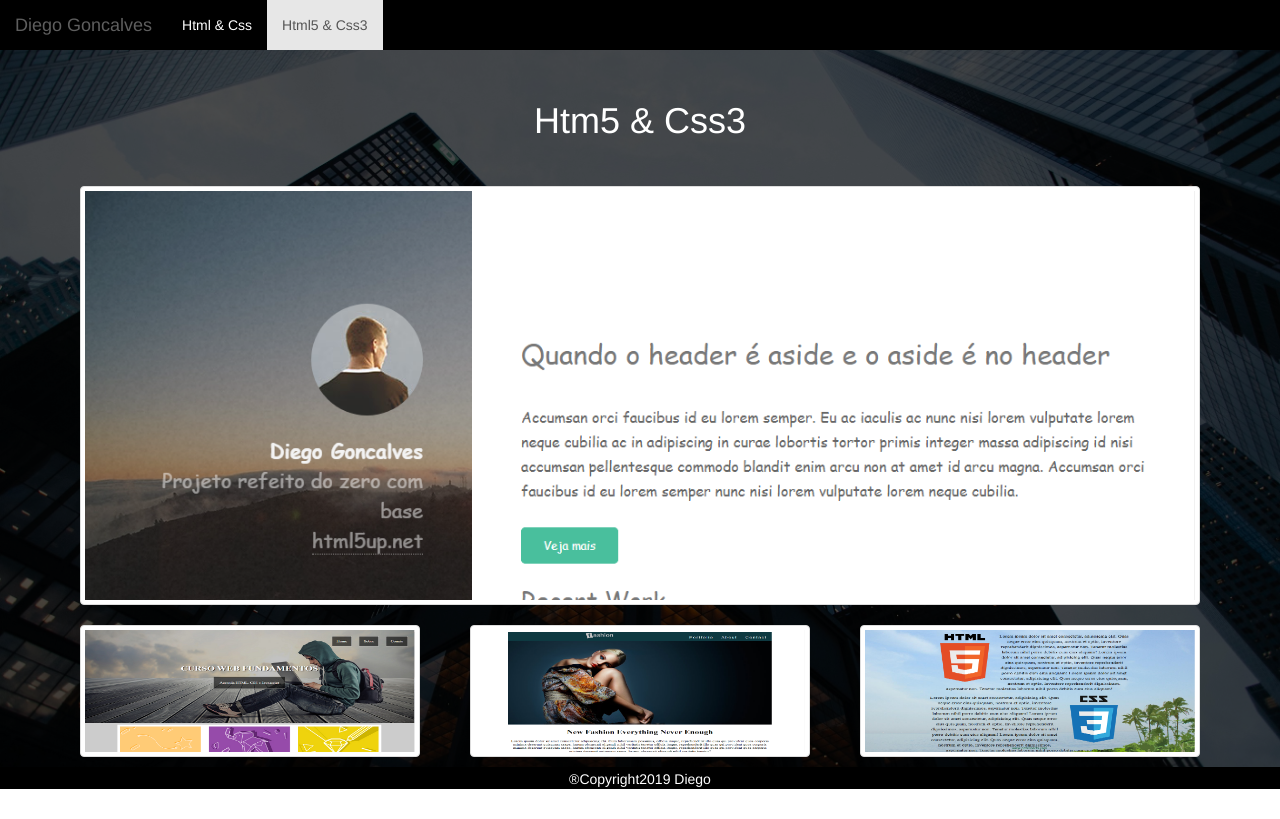
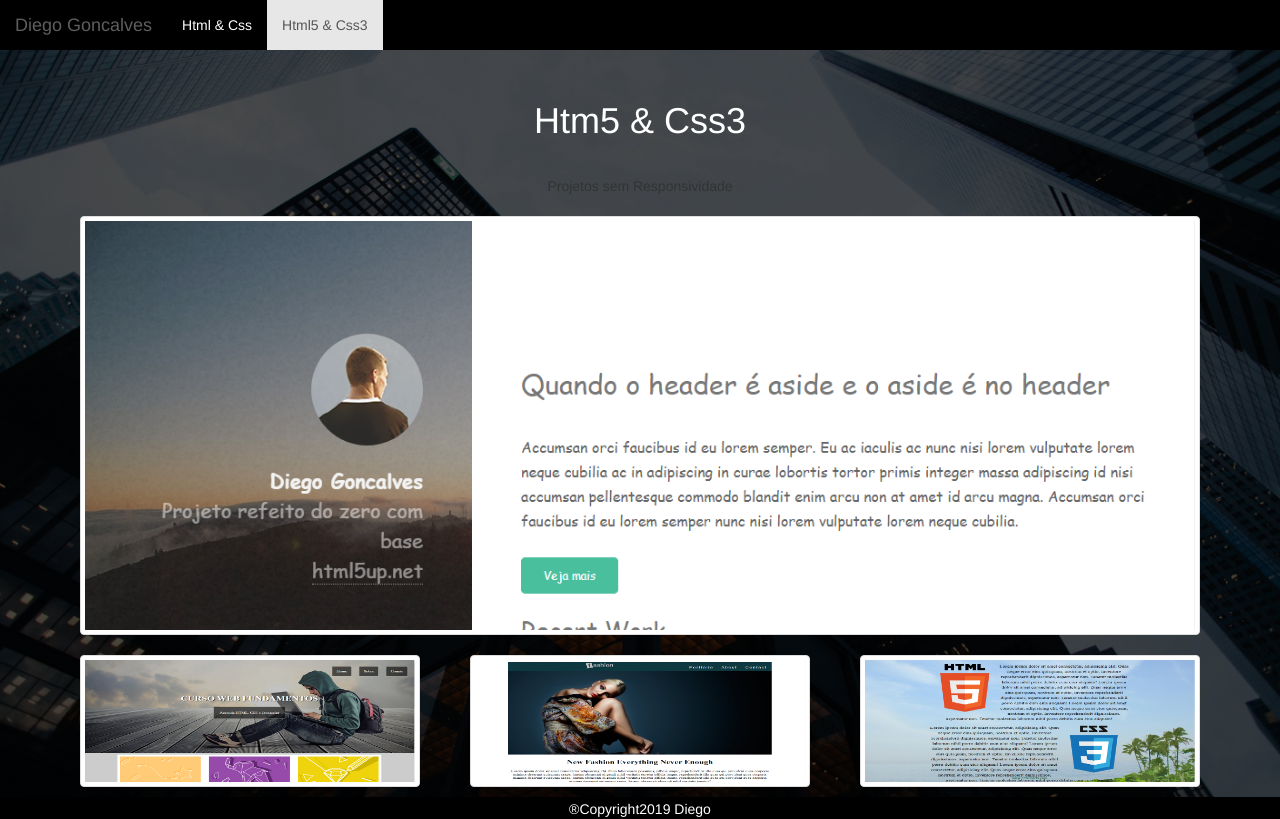
Before and after one commit to MadmanSdd/portfolio.github.io, a plain HTML site: page pag/html5css3.html in a window 1280 px wide. Drawn offline with Linux system fonts and the light colour scheme.

Commit message:
update projeto

```diff
--- a/pag/html5css3.html
+++ b/pag/html5css3.html
@@ -67,6 +67,7 @@
 
 
                 <h1>Htm5 & Css3</h1>
+                <p>Projetos sem Responsividade</p>
 
                 <div class="row ">
 
```
Also changed, not shown: pag/htmlcss.html (+1 -0 lines).
